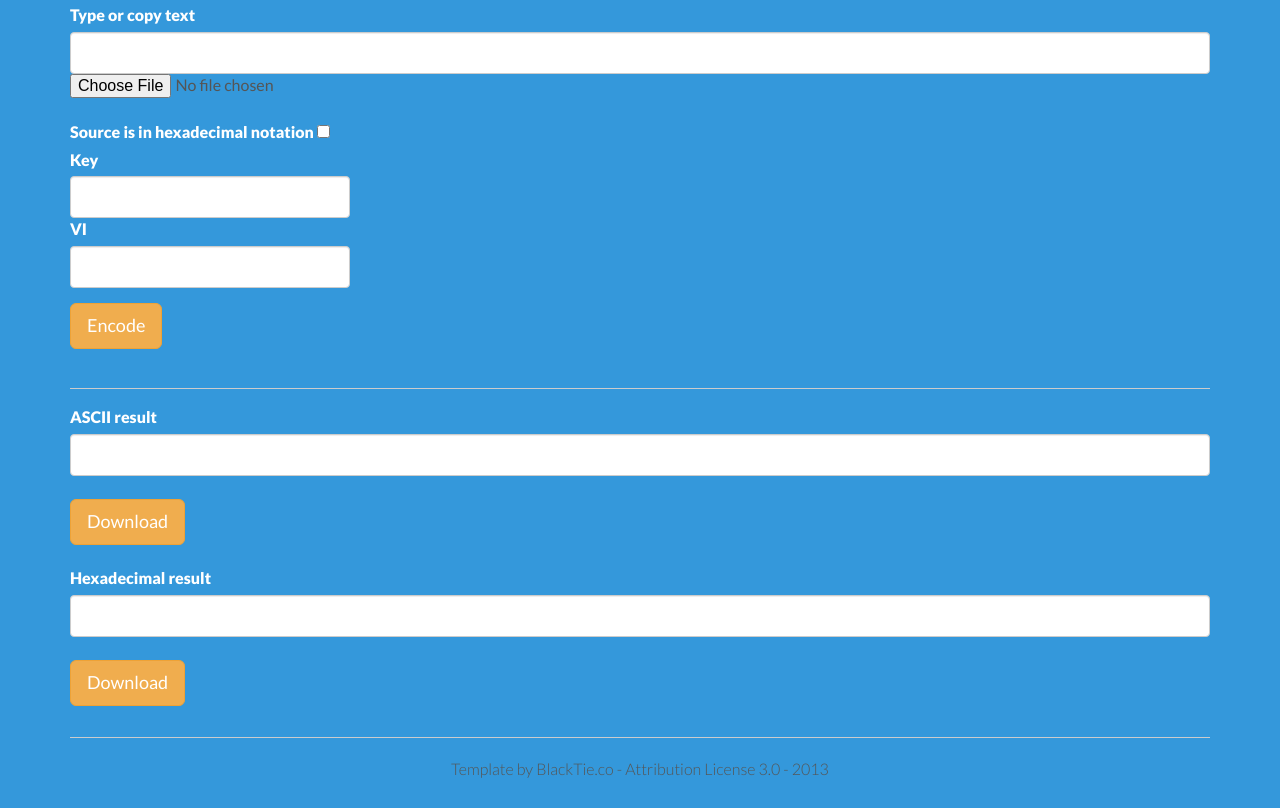
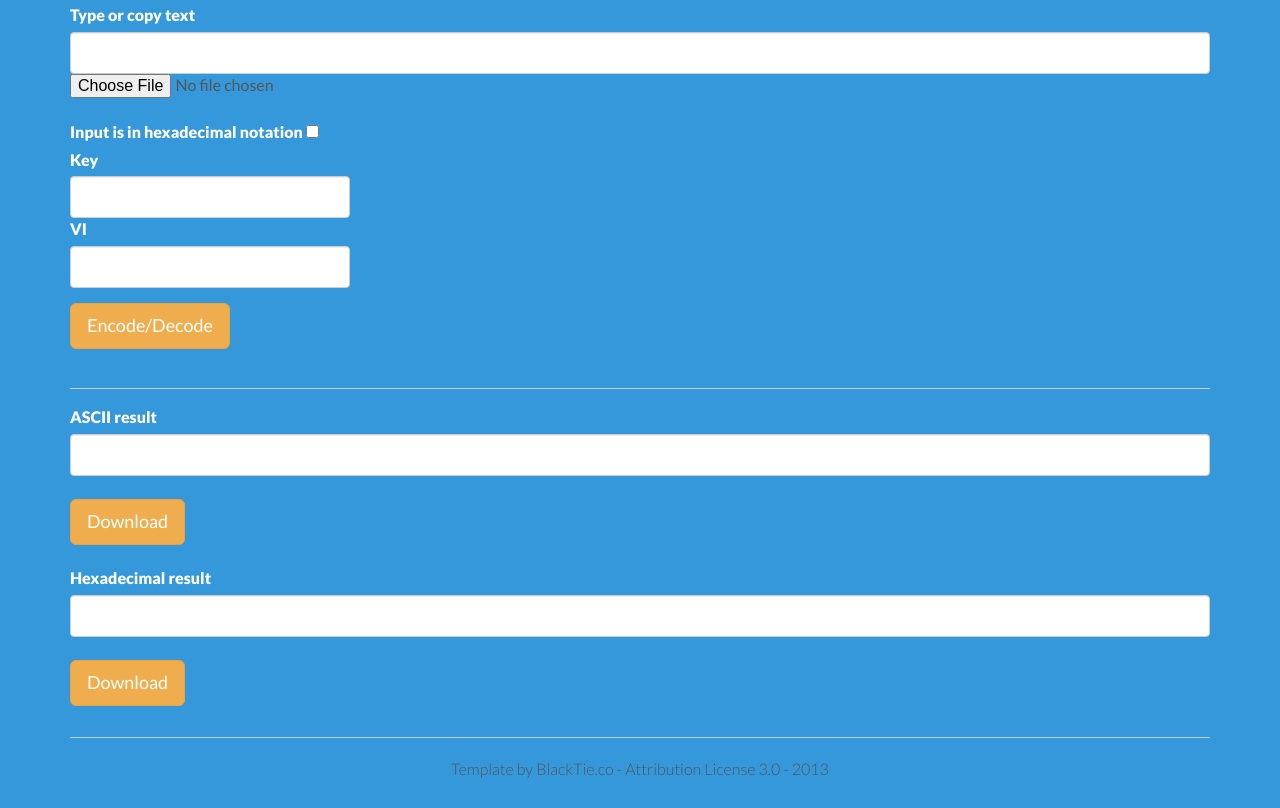
Before and after one commit to wrodriguezc/trivium, a website: page html/index.html in a window 1280 px wide. Shown: the part 86-894 px from the top of the page. Drawn offline with nearby package versions, Linux system fonts and the light colour scheme; files that its build step writes are made by us from their sources; files whose address does not match are found by name.

Commit message:
Fixed issue with file detection in file input

```diff
--- a/html/index.html
+++ b/html/index.html
@@ -97,7 +97,7 @@
 				<div class="row">
 					<div class="col-lg-12">
 					<div class="form-group">
-						<label class="form-label" for="usr">Source is in hexadecimal notation</label>
+						<label class="form-label" for="usr">Input is in hexadecimal notation</label>
 						<input id="ishex" type="checkbox" value=""></br>
 						<label class="form-label" for="usr">Key</label>
 						<input type="text" class="form-control" id="key">
@@ -112,7 +112,7 @@
 
 			<div class="row">
 				<div class="col-lg-12">
-					<button id="encode" type="submit" class="btn btn-warning btn-lg">Encode</button></br>	</br>
+					<button id="encode" type="submit" class="btn btn-warning btn-lg">Encode/Decode</button></br>	</br>
 				</div>
 				<!-- /col-lg-6 -->
 			</div>
--- a/scripts/main.js
+++ b/scripts/main.js
@@ -83,7 +83,7 @@ window.onload = function () {
             return;
         }
 
-        if (file !== undefined){
+        if (file !== undefined && file !== null){
 
             var reader  = new FileReader();
 
```
Also changed, not shown: dist/assets/js/trivium.js, dist/index.html.
